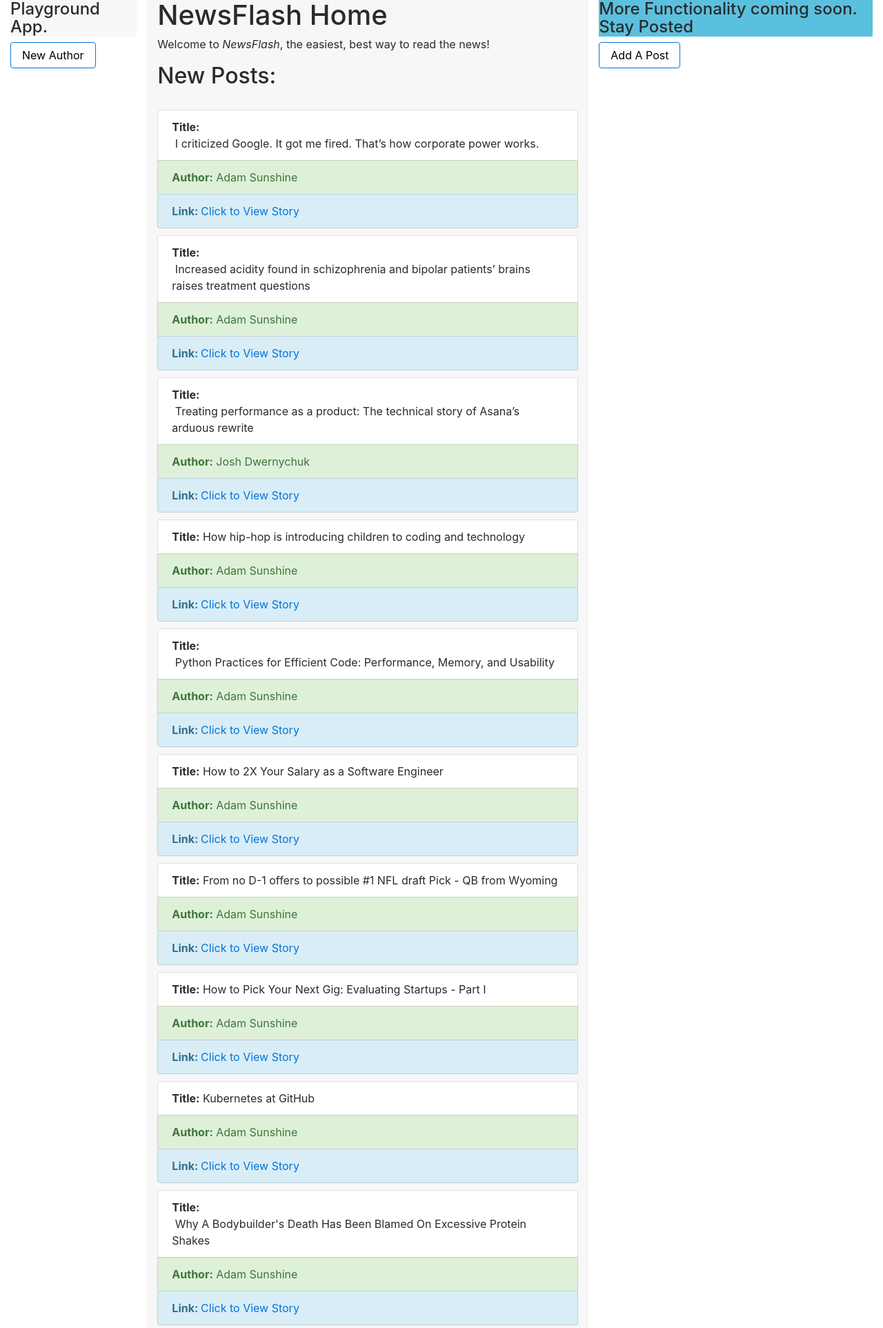
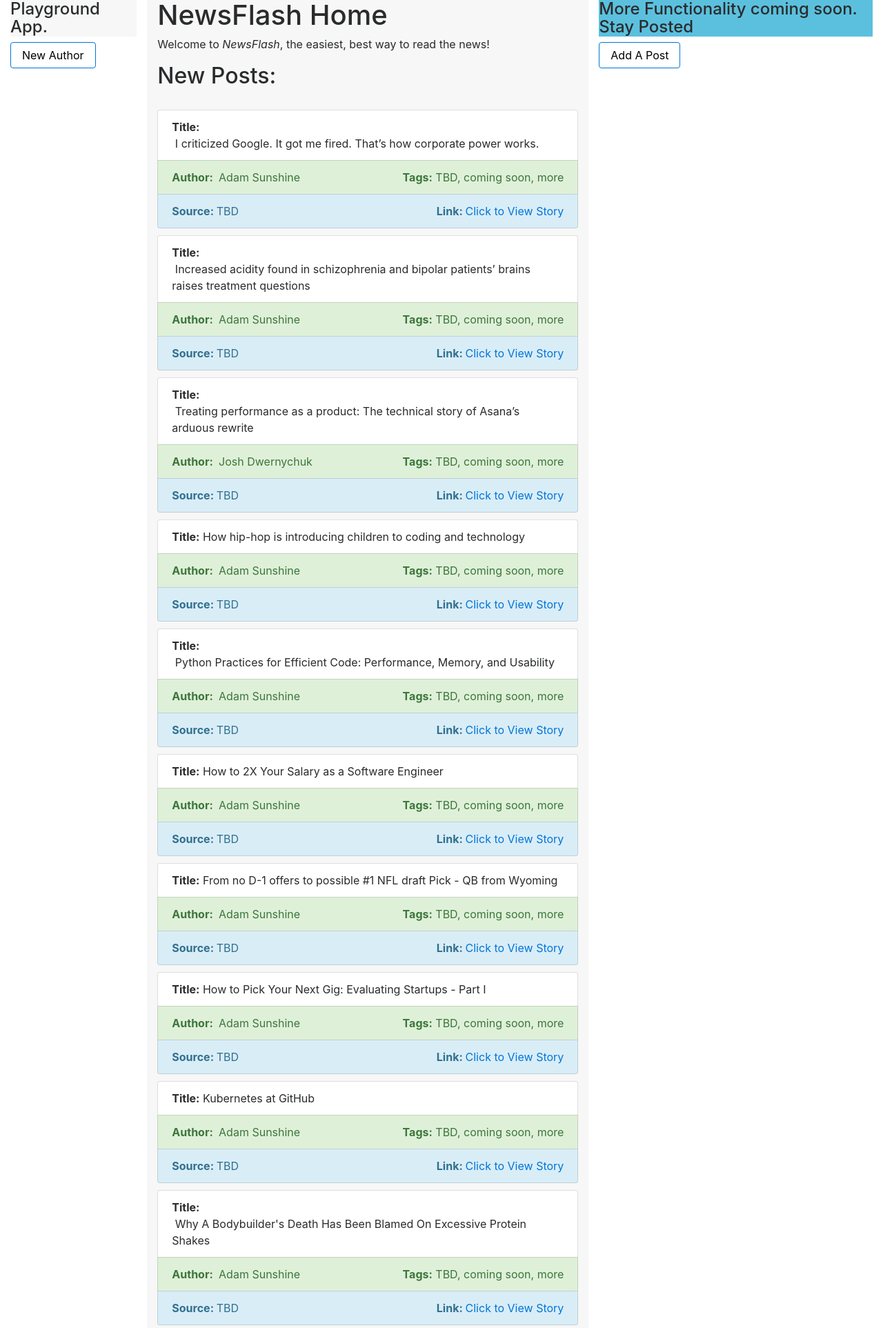
Before and after one commit to thatSunshineKid/newsflash, a Django app: page /flash/ in a window 1280 px wide. Shown: the top 1925 px of the page at 69% size. Run offline with Django 3.2, Linux system fonts and the light colour scheme; data comes from the database, SQL or seed files in the repository; both versions use the stored data as it was after the commit; some libraries are stand-ins or nearby versions.

Commit message:
added Tags and Source divs on frontend feed

```diff
--- a/flash/templates/index.html
+++ b/flash/templates/index.html
@@ -16,8 +16,17 @@
   <div class="well">
   <ul class="list-group single-post">
     <li class="list-group-item"><strong>Title: </strong>&nbsp;{{ post.title }}</li>
-    <li class="list-group-item list-group-item-success"><strong>Author: </strong>&nbsp;{{ post.author }}</li>
-    <li class="list-group-item list-group-item-info"><strong>Link:&nbsp;</strong><a href="{{ post.url }}" target="_blank">Click to View Story</a></li>
+    <li class="list-group-item list-group-item-success d-flex justify-content-between">
+      <div><strong>Author: </strong>&nbsp;{{ post.author }}</div>
+      <div><strong>Tags:</strong>&nbsp;TBD, coming soon, more</div>
+    </li>
+    <li class="list-group-item list-group-item-info d-flex justify-content-between">
+        <div><strong>Source:&nbsp;</strong>TBD</div>
+
+        <div>
+          <strong>Link:&nbsp;</strong><a href="{{ post.url }}" target="_blank">Click to View Story</a>
+        </div>
+    </li>
   </ul>
 </div>
   {% endfor %}
```
Also changed, not shown: db.sqlite3.
